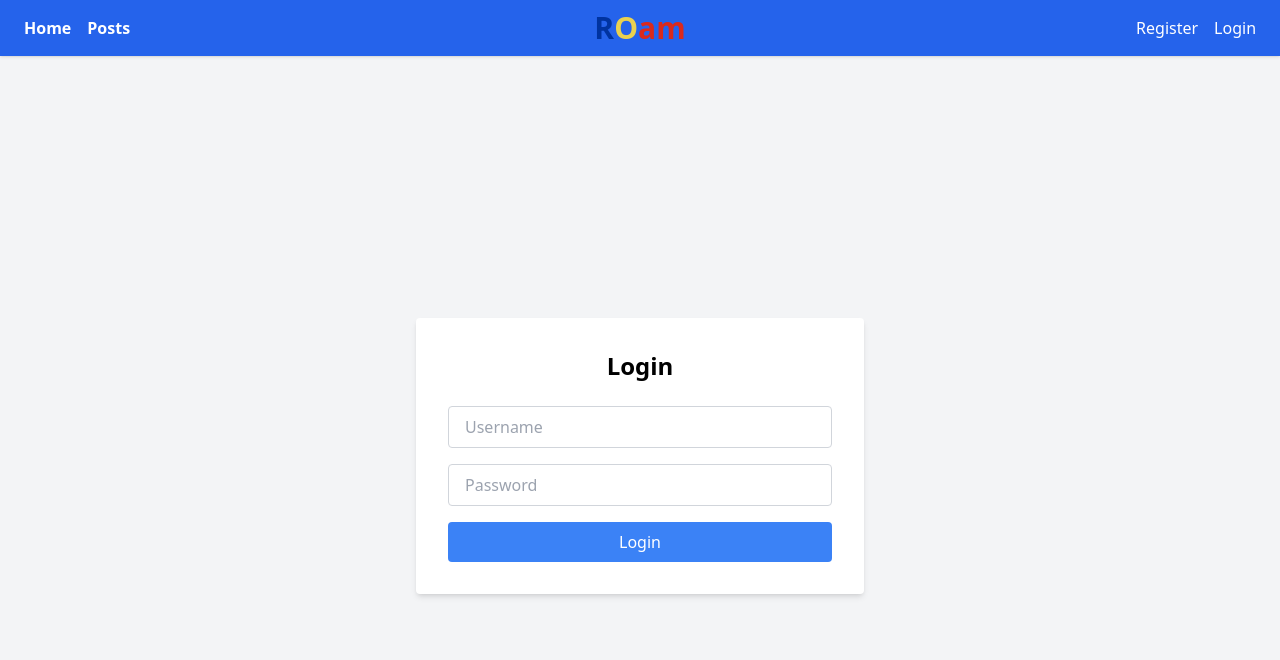
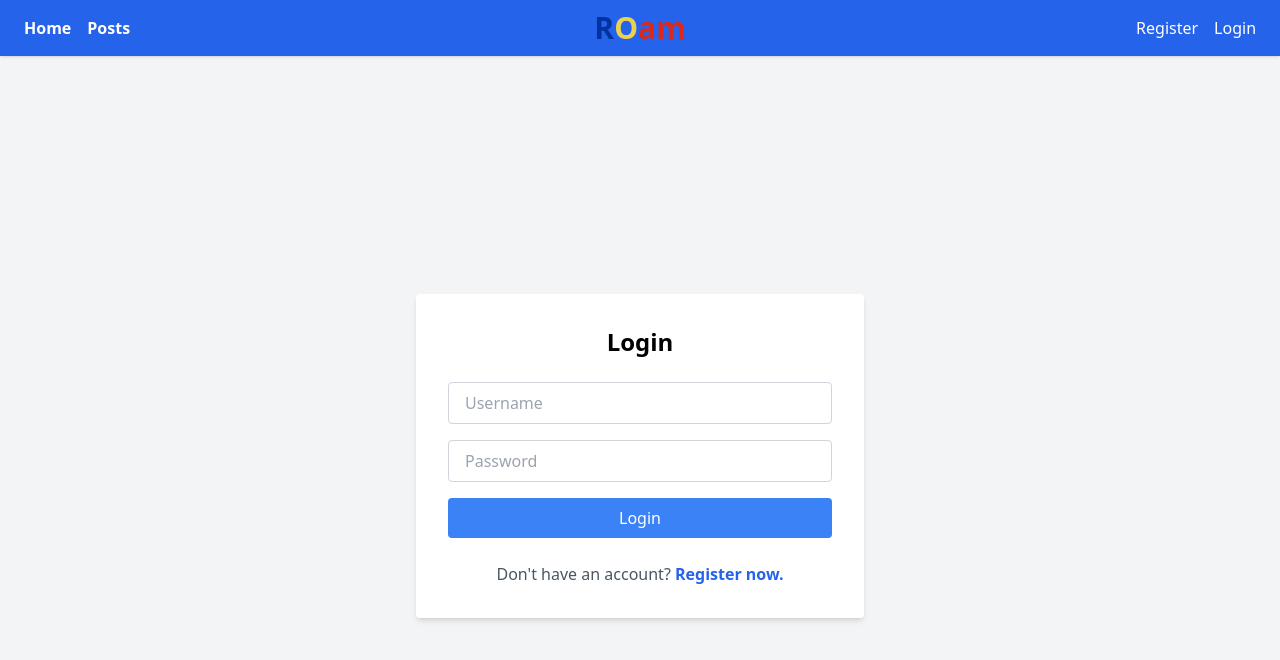
Before and after one commit to branisted/ROam, a React (Vite) app in the folder frontend/: page /login in a window 1280 px wide. Shown: the top 660 px of the page. Built offline with nearby package versions, Linux system fonts and the light colour scheme; no server answers.

Commit message:
Added text at the bottom of login page

```diff
--- a/frontend/src/pages/Login.jsx
+++ b/frontend/src/pages/Login.jsx
@@ -1,5 +1,5 @@
 import { useState, useContext } from 'react';
-import { useNavigate } from 'react-router-dom';
+import { useNavigate, Link } from 'react-router-dom';
 import { AuthContext } from "../context/AuthContext.jsx";
 
 function Login() {
@@ -61,6 +61,12 @@
                     </button>
                 </form>
                 {error && <p className="text-red-500 mt-4 text-center">{error}</p>}
+                <div className="mt-6 text-center text-gray-600">
+                    Don't have an account?{' '}
+                    <Link to="/register" className="text-blue-600 font-semibold hover:underline">
+                        Register now.
+                    </Link>
+                </div>
             </div>
         </div>
     );
--- a/frontend/src/pages/Register.jsx
+++ b/frontend/src/pages/Register.jsx
@@ -120,7 +120,7 @@
                 <div className="mt-6 text-center text-gray-600">
                     Already registered?{' '}
                     <Link to="/login" className="text-blue-600 font-semibold hover:underline">
-                        log in
+                        Log in.
                     </Link>
                 </div>
             </div>
```
